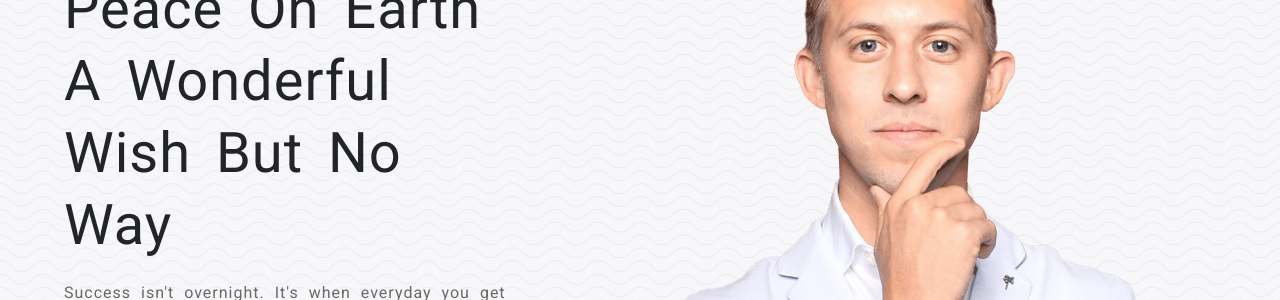
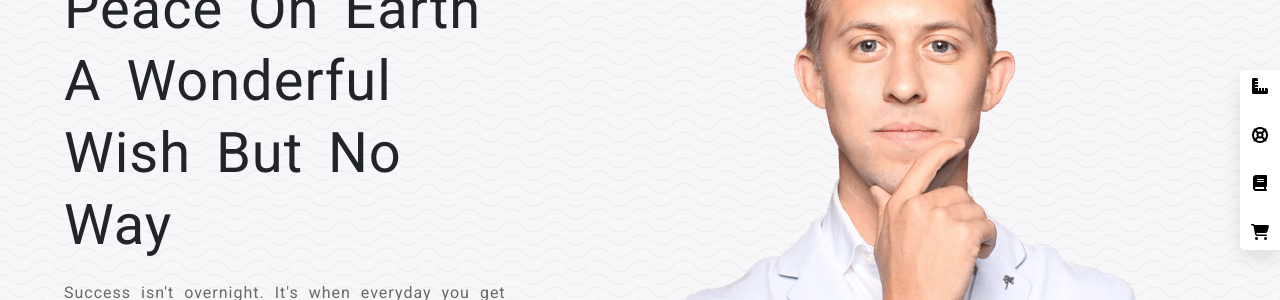
Before and after one commit to MicheleBertoia2/proj-html-vuejs, a Vue app: page / in a window 1280 px wide. Shown: the part 240-540 px from the top of the page. Built offline with nearby package versions, Linux system fonts and the light colour scheme.

Commit message:
[add] sidebar and button to scroll to top(not working)

```diff
--- a/src/App.vue
+++ b/src/App.vue
@@ -4,6 +4,8 @@ import Header from './components/Header.vue';
 import Jumbo from './components/Jumbo.vue';
 import Main from './components/Main.vue';
 import Footer from './components/Footer.vue';
+import SideBar from './components/small-components/SideBar.vue';
+import ToTopBtn from './components/small-components/ToTopBtn.vue';
 import {store} from "./data/store.js";
 export default {
   name: "App",
@@ -12,6 +14,8 @@ export default {
     Jumbo,
     Main,
     Footer,
+    SideBar,
+    ToTopBtn,
 },
 data(){
   return{
@@ -21,11 +25,18 @@ data(){
 methods:{
   scrollHandler(e){
     let currentScrollPosition = e.srcElement.scrollTop;
-    if (currentScrollPosition > store.scrollPosition) {
-        console.log("Scrolling down",store.scrollPosition);
+    if (currentScrollPosition < store.scrollPosition && store.scrollPosition > 700) {
+      store.isBtnTop = true
+    }
+    if(currentScrollPosition > store.scrollPosition || store.scrollPosition < 500){
+      store.isBtnTop = false
     }
     store.scrollPosition = currentScrollPosition;
-  }
+  },
+  topFunction() {
+      window.scrollTo(0,0)
+      console.log("siii");
+    }
 }
 }
 </script>
@@ -39,6 +50,10 @@ methods:{
     <Main />
 
     <Footer />
+
+    <!-- small components -->
+    <SideBar />
+    <ToTopBtn @tothetop="topFunction"/>
   </div>
 
 </template>
@@ -46,6 +61,7 @@ methods:{
 <style lang="scss">
   @use "./scss/main.scss";
   .main-wrapper{
+    position: relative;
     height: 100vh;
     width: 100%;
     overflow-x: hidden;
--- a/src/components/Header.vue
+++ b/src/components/Header.vue
@@ -191,6 +191,7 @@ export default {
       top: 0;
       left: 0;
       z-index: 999;
+      background-image: none;
       background-color: white;
       color: black;
       box-shadow: 0 8px 20px 0 rgba(0, 0, 0, 0.1);
--- /dev/null
+++ b/src/components/small-components/SideBar.vue
@@ -0,0 +1,118 @@
+
+<script>
+export default {
+  name: "SideBar"
+
+}
+</script>
+
+<template>
+  <div class="side-bar d-flex flex-column justify-content-between align-items-center ">
+    <a href="#">
+      <i class="fa-solid fa-ruler-combined"></i>
+        <span>Select Demo</span>
+    </a>
+    <a href="#">
+      <i class="fa-solid fa-life-ring"></i>
+      <span>Support Channel</span>
+    </a>
+    <a href="#">
+      <i class="fa-solid fa-book"></i>
+      <span>Documentation</span>
+    </a>
+    <a href="#">
+      <i class="fa-solid fa-cart-shopping"></i>
+      <span>Purchase-MaxCoach</span>
+    </a>
+  </div>
+
+</template>
+
+<style lang="scss" scoped>
+  .side-bar{
+    position: fixed;
+    top: 50%;
+    right: 0;
+    z-index: 999;
+    transform: translateY(-50%);
+    width: 40px;
+    height: 180px;
+    border-radius: 5px 0 0 5px;
+    background-color: white;
+    box-shadow: 0 8px 20px 0 rgba(0, 0, 0, 0.1);
+    padding: 5px 0;
+    a{
+      color: black;
+      cursor: pointer;
+      span{
+        white-space: nowrap;
+        display: inline-block;
+        height: 45px;
+        width: auto;
+        position: absolute;
+        right: 60px;
+        z-index: -1;
+        opacity: 0;
+        visibility: hidden;
+        background-color: black;
+        color: white;
+        padding: 10px;
+        border-radius: 5px;
+        transition: all 0.5s ease;
+      }
+      &:first-child{
+        span{
+        top: 0;
+        }
+        &:hover{
+          span{
+            z-index: 999;
+            opacity: 1;
+            visibility: visible;
+            right: 50px;
+          }
+        }
+      }
+      &:nth-child(2){
+        span{
+          top: 45px;
+        }
+        &:hover{
+          span{
+            z-index: 999;
+            opacity: 1;
+            visibility: visible;
+            right: 50px;
+          }
+        }
+      }
+      &:nth-child(3){
+        span{
+          top: 90px;
+        }
+        &:hover{
+          span{
+            z-index: 999;
+            opacity: 1;
+            visibility: visible;
+            right: 50px;
+          }
+        }
+      }
+      &:nth-child(4){
+        span{
+          top: 135px;
+        }
+        &:hover{
+          span{
+            z-index: 999;
+            opacity: 1;
+            visibility: visible;
+            right: 50px;
+          }
+        }
+      }
+    }
+  }
+
+</style>
--- /dev/null
+++ b/src/components/small-components/ToTopBtn.vue
@@ -0,0 +1,40 @@
+
+<script>
+import { store } from '../../data/store';
+export default {
+  name: "ToTopBtn",
+  data(){
+    return{
+      store
+    }
+  },
+  methods:{
+
+  }
+}
+</script>
+
+<template>
+  <div class="btn-to-top text-center" v-if="store.isBtnTop" @click="$emit('tothetop')">
+    <i class="fa-solid fa-arrow-up-long"></i>
+  </div>
+</template>
+
+<style lang="scss" scoped>
+@use "../../scss/vars" as *;
+  .btn-to-top{
+    cursor: pointer;
+    position: fixed;
+    bottom: 40px;
+    right: 40px;
+    width: 70px;
+    height: 70px;
+    border-radius: 50%;
+    background-color: $secondary-text-color;
+    color: white;
+    i{
+      font-size: 30px;
+      line-height: 70px;
+    }
+  }
+</style>
--- a/src/data/store.js
+++ b/src/data/store.js
@@ -2,5 +2,5 @@ import {reactive} from "vue";
 
 export const store = reactive({
   scrollPosition: null,
-
+  isBtnTop: false
 })
```
